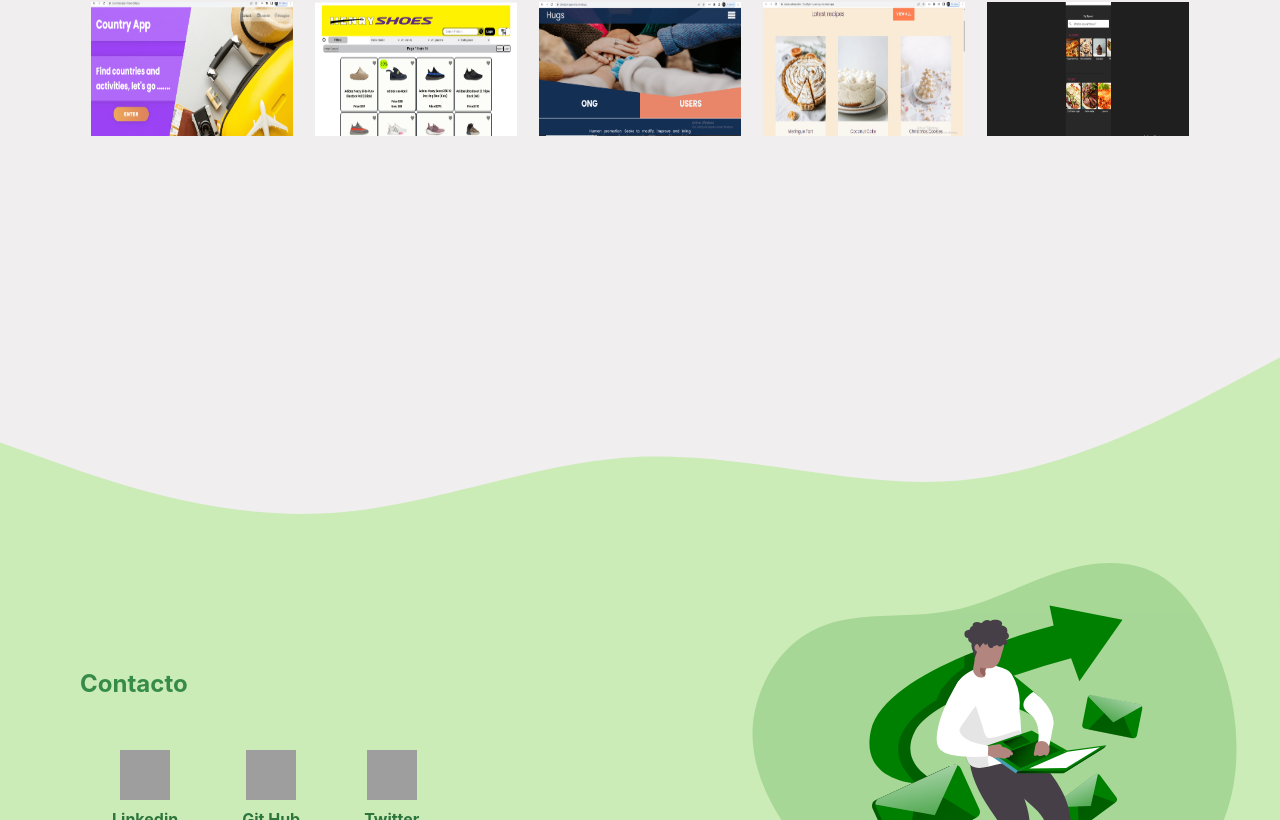
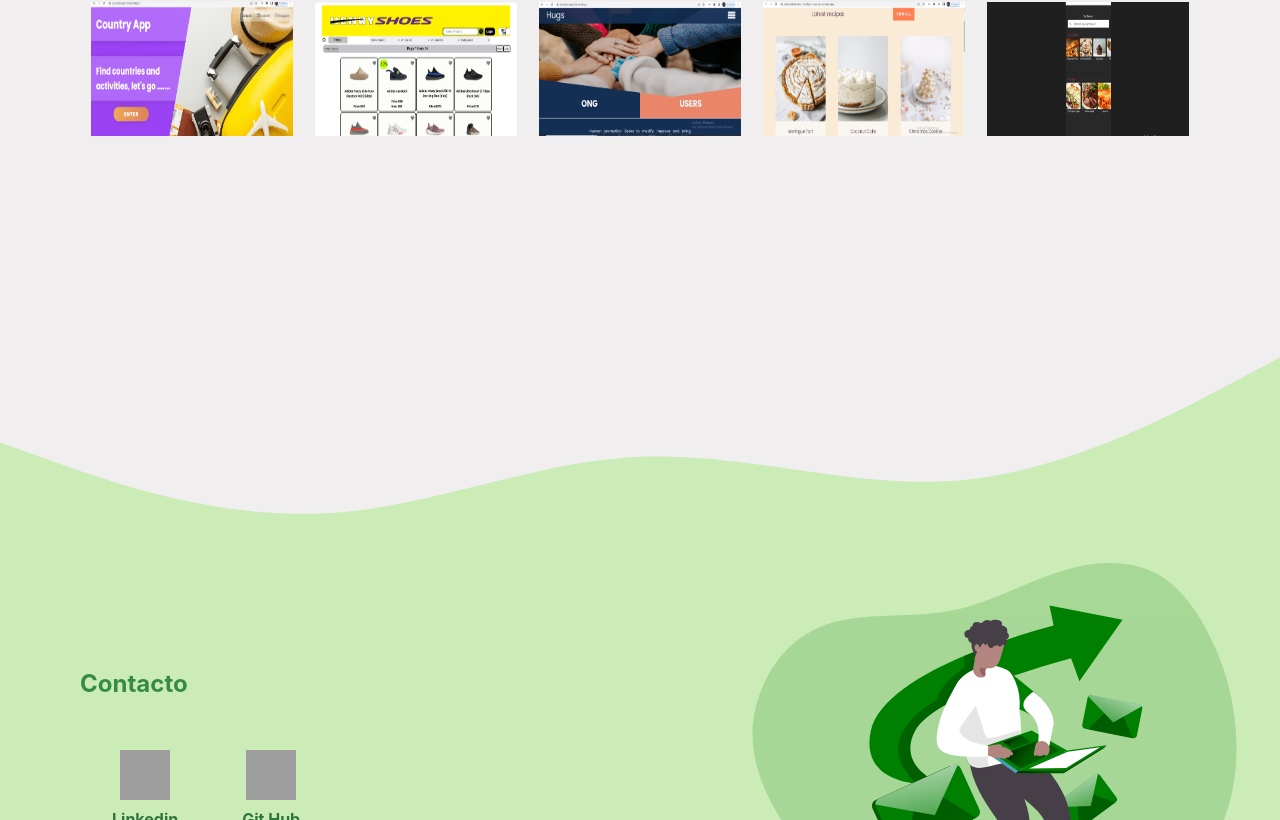
Before and after one commit to Lucas-aquiles/portafolio, a Next.js app: page / in a window 1280 px wide. Shown: the part 1980-2800 px from the top of the page. Built offline with nearby package versions, Linux system fonts and the light colour scheme; grey boxes are pictures that could not be loaded.

Commit message:
changes in icon the twitter

```diff
--- a/components/footer/footer.js
+++ b/components/footer/footer.js
@@ -39,7 +39,7 @@ export default function Footer() {
           </a>
               </Link>
 
-              <Link href="https://twitter.com/Manuel_Lu1">
+              {/* <Link href="https://twitter.com/Manuel_Lu1">
                 <a target="_blank">
           <div   className={styles.childrenDiv}>
             <Image
@@ -51,7 +51,7 @@ export default function Footer() {
             <h4 className={styles.text} >Twitter</h4>
           </div>
           </a>
-              </Link>
+              </Link> */}
 {/*
               <Link href="/about">
               <a > */}
```
